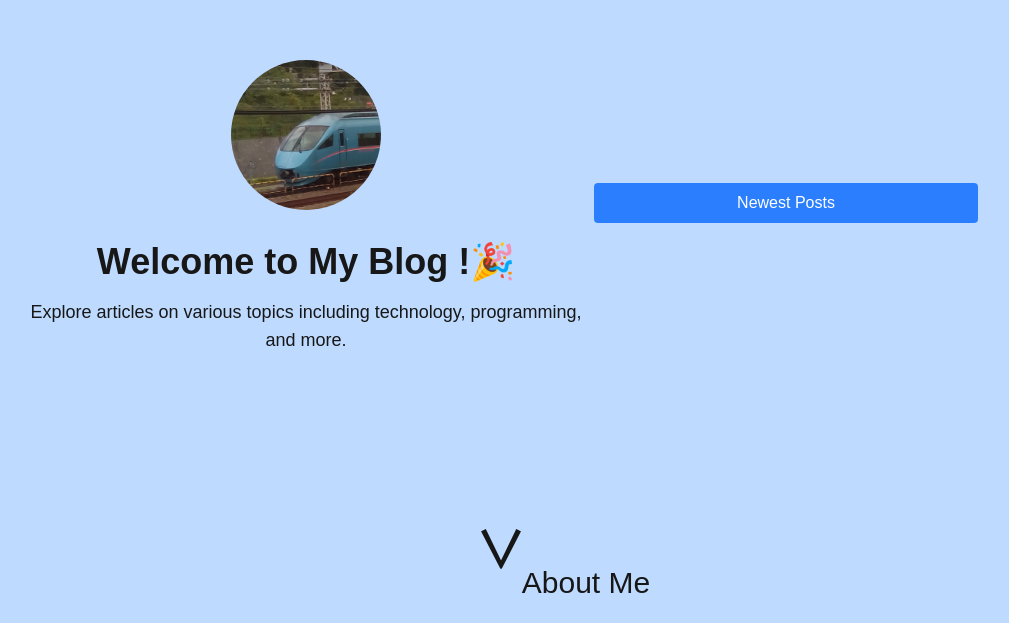
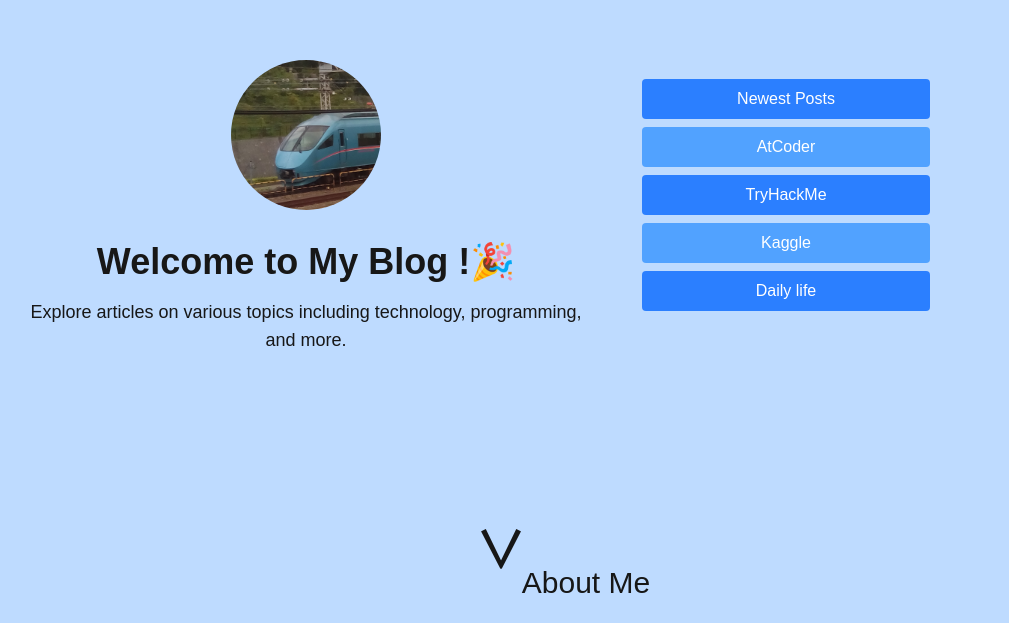
Before and after one commit to dOtOb9/profile, a Next.js app: page / in a window 1280 px wide. Shown: the part 177-800 px from the top of the page, without its empty margins (78-1087 px from the left). Built offline with nearby package versions, Linux system fonts and the light colour scheme; what tailwindcss-animated would draw is missing.

Commit message:
create blog section button

```diff
--- a/src/app/page.tsx
+++ b/src/app/page.tsx
@@ -18,6 +18,24 @@ export default function Home() {
     const timer = setTimeout(() => setShowButton(true), 1000);
     return () => clearTimeout(timer);
   }, []);
+
+  const blogSectionList = [
+    "Newest Posts",
+    "AtCoder",
+    "TryHackMe",
+    "Kaggle",
+    "Daily life",
+  ];
+
+  const blogSectionButtons = blogSectionList.map((label, index) => (
+    <button
+      key={label}
+      className={`w-full mt-2 px-6 py-2 text-white rounded ${index % 2 ? 'bg-blue-400 hover:bg-blue-500' : 'bg-blue-500 hover:bg-blue-600'} transition`}
+      onClick={() => alert(`${label} feature coming soon!`)}
+    >
+      {label}
+    </button>
+  ));
 
   return (
     <div className="flex flex-col items-center min-h-screen pt-14 bg-blue-200 w-full">
@@ -40,11 +58,9 @@ export default function Home() {
                 : { transform: 'translate(-50%, -50%)', pointerEvents: 'none' }
             }
           >
-            <button
-              className="w-full mt-6 px-6 py-2 bg-blue-500 text-white rounded hover:bg-blue-600 transition"
-            >
-              Newest Posts
-            </button>
+            <div className = "flex flex-col w-3/4">
+              {blogSectionButtons}
+            </div>
           </div>
         </div>
         <AboutMe onClick={handleScroll} />
```
